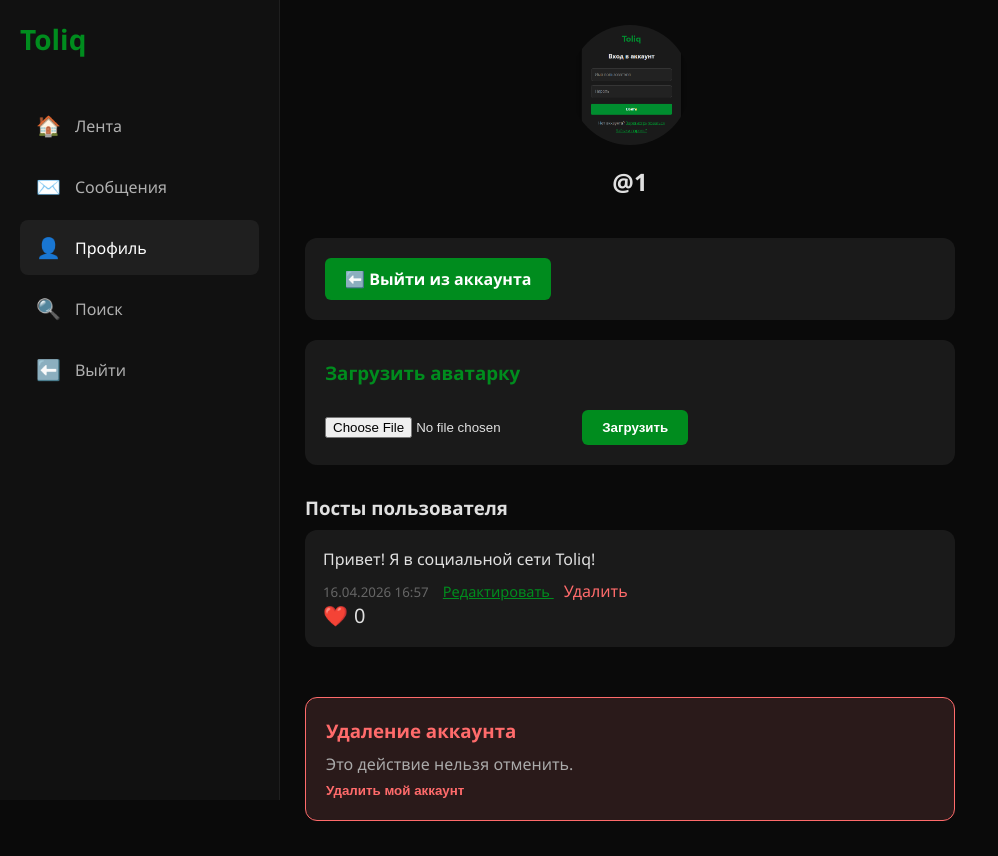
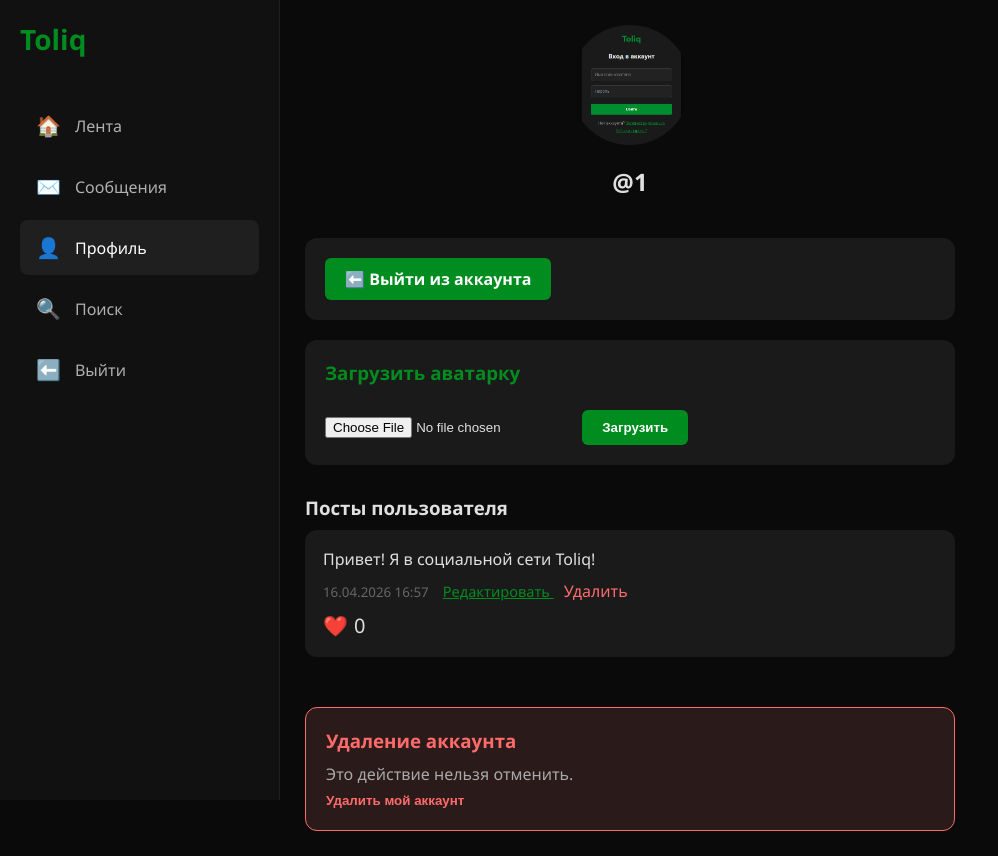
Before and after one commit to DoriQwerty/Toliq, a Django app: page /profile/1/ in a window 1280 px wide. Shown: the whole page, without its empty margins (0-998 px from the left). Before the commit the page ends 821 px from the top, so only its background shows below. Run offline with Django 5.2, Linux system fonts and the light colour scheme; a user stored in the database is signed in; data comes from the database, SQL or seed files in the repository; both versions use the stored data as it was before the commit; tables that the repository leaves empty hold one stand-in row (values such as "Sample post").

Commit message:
без бд допиленные фичи

```diff
--- a/templates/profile.html
+++ b/templates/profile.html
@@ -37,9 +37,9 @@
 
     <h3 style="margin-bottom:10px;">Посты пользователя</h3>
     {% for post in posts %}
-        <div style="background: #1a1a1a; padding: 18px; border-radius: 12px; margin-bottom: 15px;">
+        <div style="background: #1a1a1a; padding: 18px; border-radius: 12px;">
             <p style="margin-bottom:10px;">{{ post.text }}</p>
-            <small style="color: #666;">{{ post.created_at|date:"d.m.Y H:i" }}</small>
+            <small style="color: #666;margin-bottom:10px">{{ post.created_at|date:"d.m.Y H:i" }}</small>
             {% if post.author == request.user %}
                     <a href="{% url 'edit_post' post.post_id %}"
                        style="color: #008C1E; margin-left: 10px; font-size: 14.5px;">
@@ -52,7 +52,7 @@
                     </a>
             {% endif %}
             <span onclick="likePost({{ post.post_id }})"
-                      style="cursor: pointer; font-size: 20px; display: flex; align-items: center; gap: 6px;">
+                      style="cursor: pointer; font-size: 20px; display: flex; align-items: center; gap: 6px;margin-top:10px">
                     ❤️ <span id="likes-{{ post.post_id }}">{{ post.likes_count }}</span>
             </span>
         </div>
```
Also changed, not shown: templates/messages.html (+12 -2 lines), db.sqlite3 (deleted).
